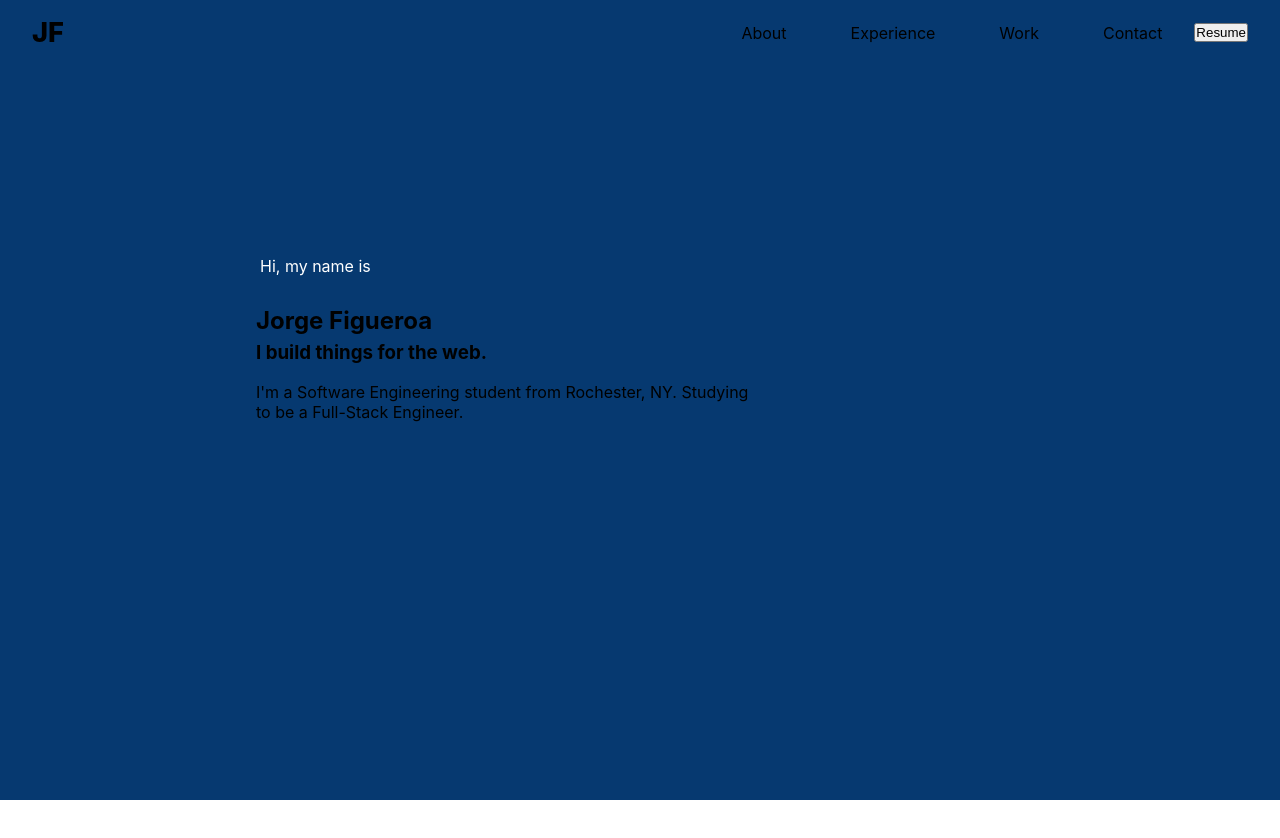
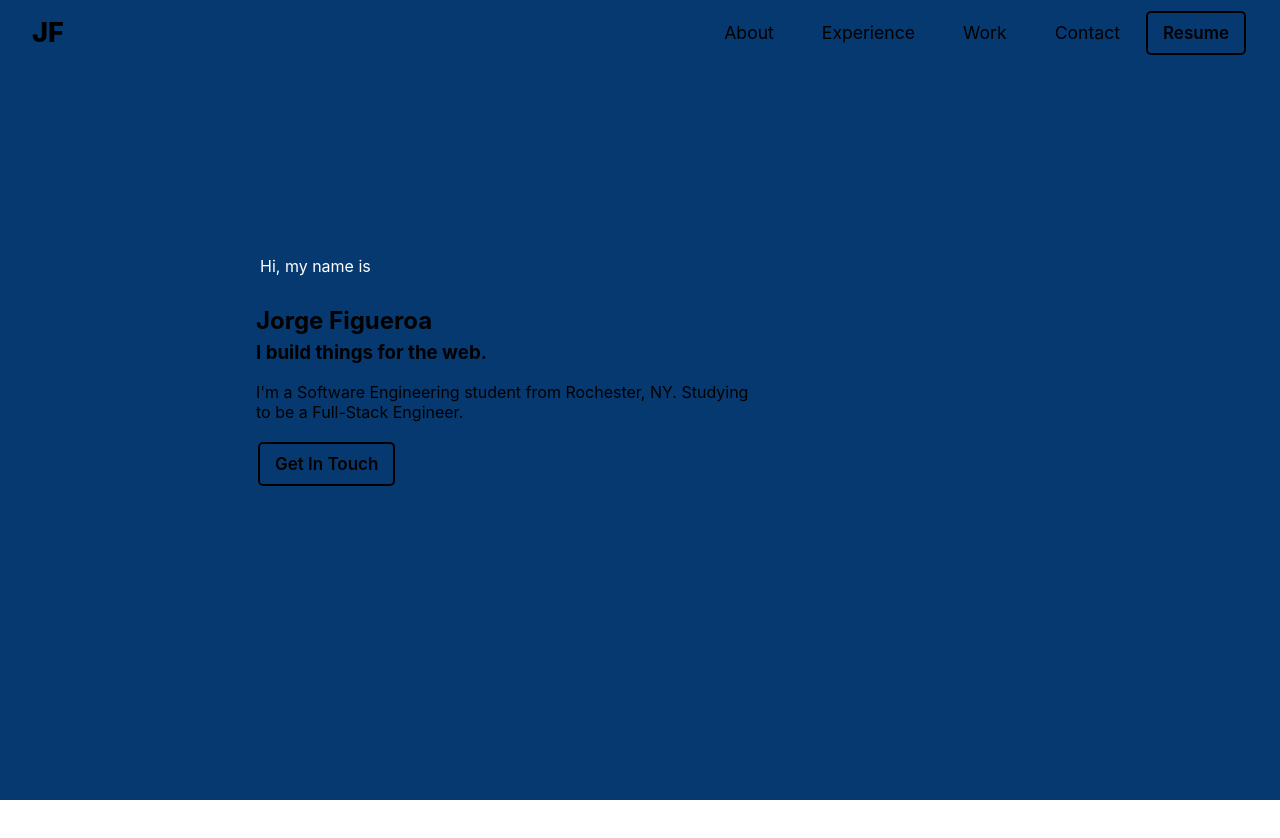
Before and after one commit to JorgeLFigueroa/jorgefigueroa.com-v1, a React (Create React App) app: page / in a window 1280 px wide. Shown: the top 838 px of the page. Built offline with nearby package versions, Linux system fonts and the light colour scheme.

Commit message:
Navbar + Button components
Finished both components.

```diff
--- /dev/null
+++ b/src/Components/Button.js
@@ -0,0 +1,31 @@
+import React from 'react';
+import styled from "styled-components";
+
+class Button extends React.Component {
+    render() {
+        return <StyledButton href={this.props.link}>{this.props.bttnText}</StyledButton>;
+    }
+}
+
+export default Button;
+
+const StyledButton = styled.a `
+        background-color: rgba(255, 255, 255,0);
+        border: none;
+        color: black;
+        padding: 10px 15px;
+        text-align: center;
+        text-decoration: none;
+        display: inline-block;
+        font-size: 17px;
+        margin: 4px 2px;
+        font-weight: 600;
+        border: solid 2px black;
+        border-radius: 5px;
+        cursor: pointer;
+
+    &:hover {
+        background-color: white;
+        transition: all 300ms ease-in;
+    }
+`
--- a/src/Components/Hero.js
+++ b/src/Components/Hero.js
@@ -1,5 +1,6 @@
 import React from "react";
 import styled from "styled-components";
+import Button from "./Button";
 
 export const Hero = () => {
   return (
@@ -8,8 +9,10 @@ export const Hero = () => {
       <h2>Jorge Figueroa</h2>
       <h3>I build things for the web.</h3>
       <p>
-          I'm a Software Engineering student from Rochester, NY. Studying to be a Full-Stack Engineer.
+          I'm a Software Engineering student from Rochester, NY.
+          Studying to be a Full-Stack Engineer.
       </p>
+      <Button bttnText="Get In Touch" link='mailto:figueroajorge010@gmail.com'></Button>
     </HeroContainer>
   );
 };
@@ -37,5 +40,6 @@ const HeroContainer = styled.div`
   p {
     margin: 20px 0 0;
     max-width: 500px;
+    padding-bottom: 1rem;
   }
 `;
--- a/src/Components/Navbar.js
+++ b/src/Components/Navbar.js
@@ -1,5 +1,9 @@
 import React, { useState } from "react";
 import styled from "styled-components";
+import Button from "./Button";
+
+
+
 
 
 export const Navbar = () => {
@@ -21,7 +25,7 @@ export const Navbar = () => {
           <MenuLink href=''>Experience</MenuLink>
           <MenuLink href=''>Work</MenuLink>
           <MenuLink href=''>Contact</MenuLink>
-          <ResumeButton>Resume</ResumeButton>
+          <Button bttnText="Resume" link='https://drive.google.com/file/d/1ckCP7RzXyjSJ1x0Rt1OR1fob6U9F_YQT/view'></Button>
         </Menu>
       </Nav>
     );
@@ -31,7 +35,7 @@ const Nav = styled.div`
     padding: 0 2rem;
     display: flex;
     justify-content: space-between;
-    alight-items: center;
+    align-items: center;
     flex-wrap: wrap;
     position: absolute;
     top: 0;
@@ -59,13 +63,13 @@ const Hamburger = styled.div`
 `;
 
 const MenuLink = styled.a`
-    padding: 1rem 2rem;
+    padding: 1rem 1.5rem;
     cursor: pointer;
     text-align: center;
     text-decoration: none;
     color: black;
     transition: all 0.3s ease-in;
-    font-size: 1rem;
+    font-size: 1.1rem;
 
     &:hover {
         color: white;
@@ -99,8 +103,3 @@ const LogoImage = styled.img `
     src: 'jflogo.png';
     height: 100px;
 `
-
-const ResumeButton = styled.button `
-
-
-`
```
Also changed, not shown: 1 other file (tests, documents, lock files or other folders).
